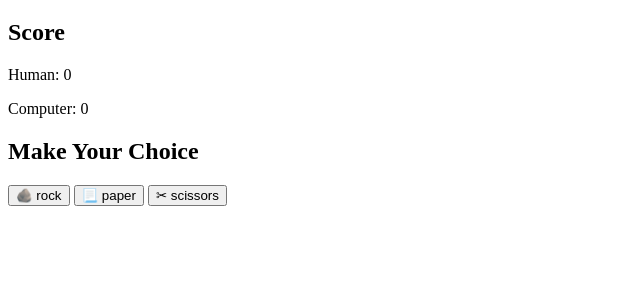
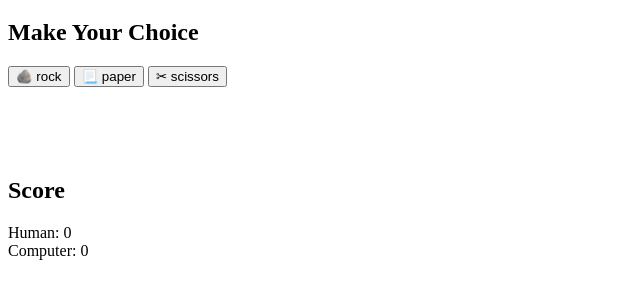
Before and after one commit to csgray/odin-rock-paper-scissors, a plain HTML site: page index.html in a window 1280 px wide. Shown: the part 61-360 px from the top of the page, without its empty margins (0-640 px from the left). Drawn offline with Linux system fonts and the light colour scheme.

Commit message:
fix: Improve page layout
Moves the score below the choice so that it flows better and is with the
win/lose message. Adds breaks to the output block to reserve space and
avoid the jump with the first round.

```diff
--- a/index.html
+++ b/index.html
@@ -11,11 +11,6 @@
 
 <body>
   <h1>Rock-Paper-Scissors</h1>
-  <div>
-    <h2>Score</h2>
-    <p>Human: <span id="human">0</span></p>
-    <p>Computer: <span id="computer">0</span></p>
-  </div>
 
   <div>
     <h2>Make Your Choice</h2>
@@ -24,7 +19,20 @@
       <button class="choice" id="paper">&#x1F4C3 paper</button>
       <button class="choice" id="scissors">&#x2702 scissors</button>
     </div>
-    <ul id="output"></ul>
+    <ul id="output">
+      <!-- Reserve space for output line items -->
+      <br>
+      <br>
+      <br>
+    </ul>
+  </div>
+
+  <div>
+    <h2>Score</h2>
+    <ul>
+      <li>Human: <span id="human">0</span></lip>
+      <li>Computer: <span id="computer">0</span></li>
+    </ul>
   </div>
 
   <h2 id="result"></h2>
```
